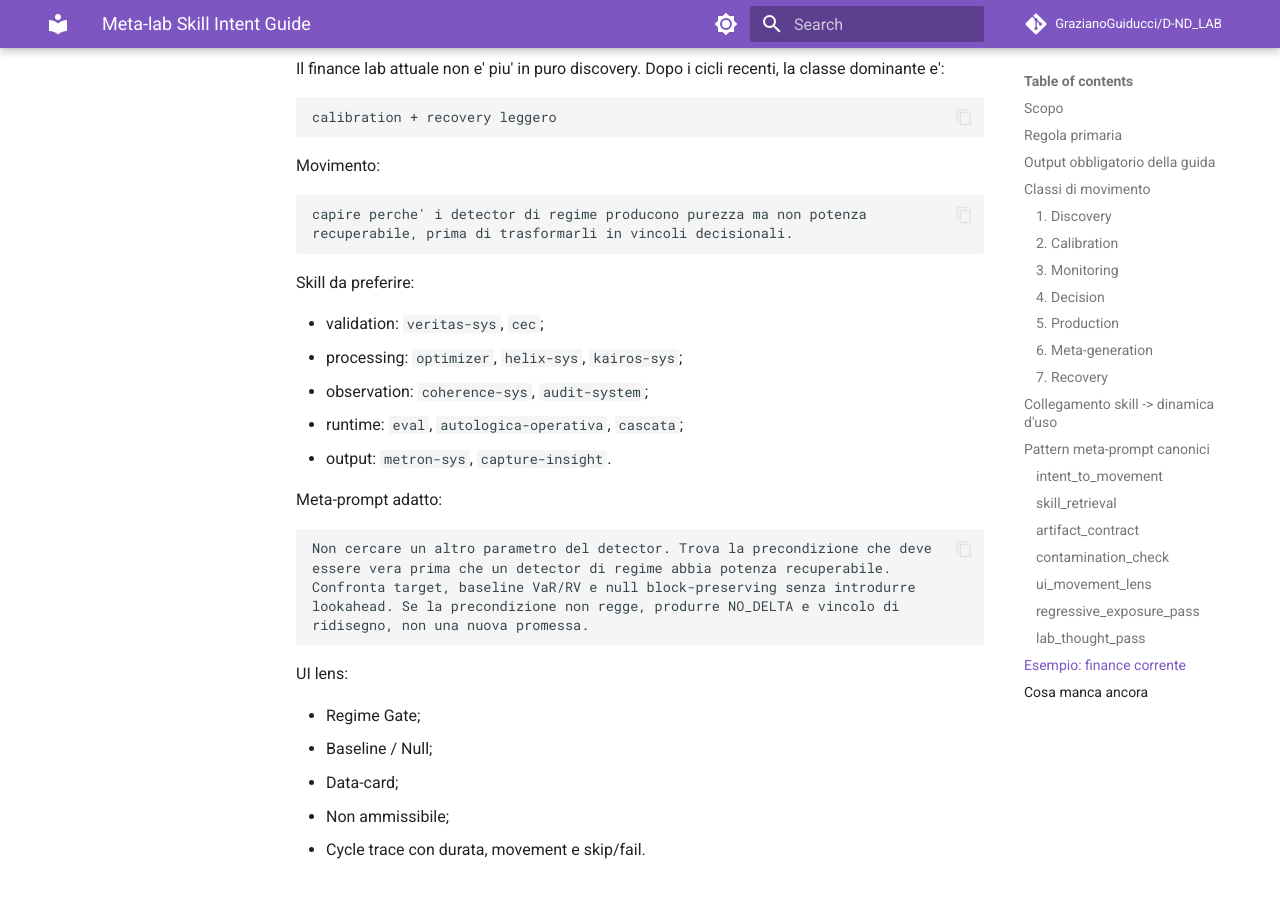
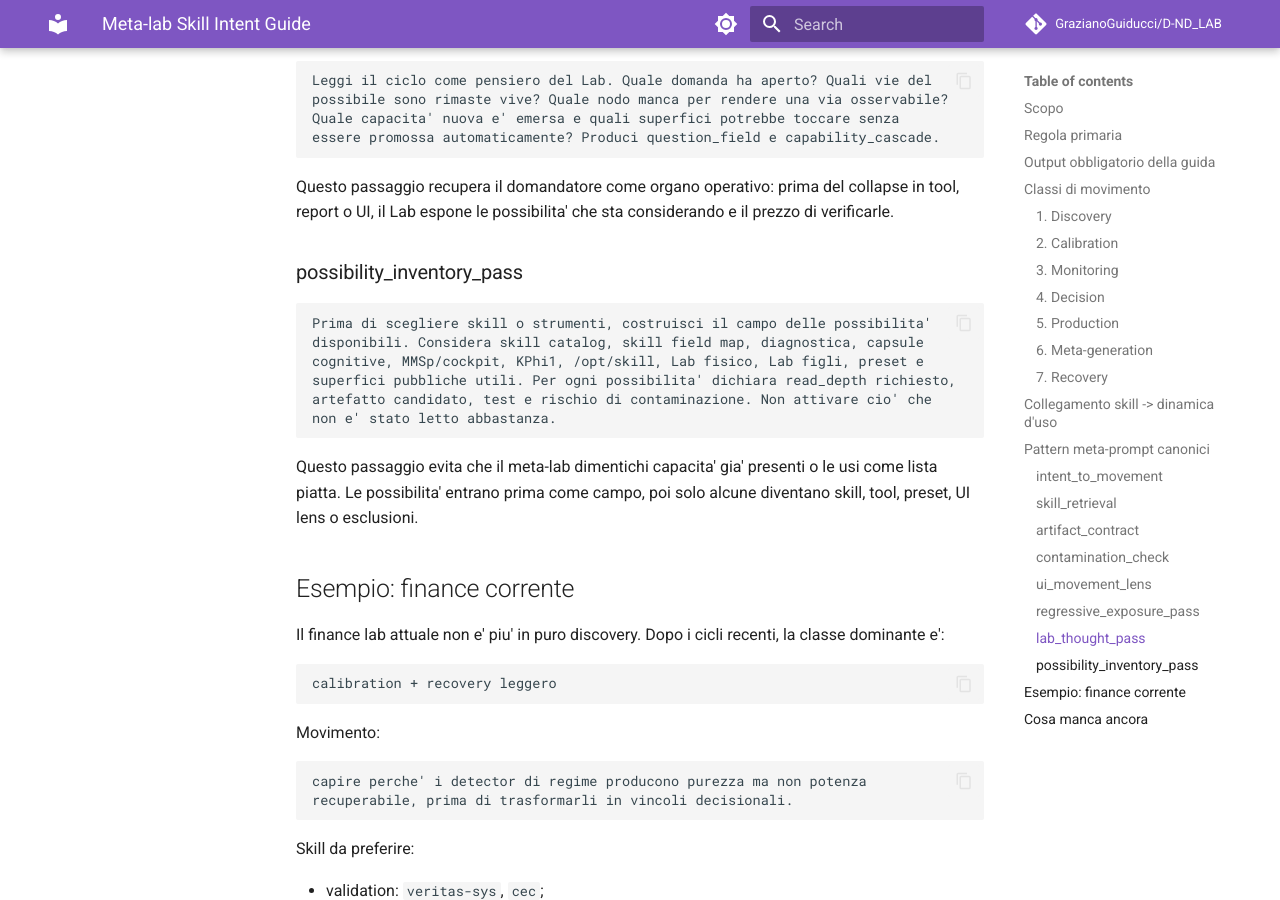
Before and after one commit to GrazianoGuiducci/D-ND_LAB, an MkDocs documentation site: the page built from docs/META_LAB_SKILL_INTENT_GUIDE.md, in a window 1280 px wide and 900 px high, scrolled down 10605 px. Built offline with MkDocs 1.6.1 and Material for MkDocs 9.7.7, drawn with Linux system fonts in a browser that asks for light colours; comment, search, counter and statistics services are not loaded; some of the changed text lies outside the part shown.

Commit message:
feat(meta-lab): add possibility inventory contract

````diff
--- a/docs/META_LAB_SKILL_INTENT_GUIDE.md
+++ b/docs/META_LAB_SKILL_INTENT_GUIDE.md
@@ -26,17 +26,21 @@ KPhi1, e `/opt/d-nd_cockpit/docs/system/kernel` come archivio storico MMSp.
 Queste fonti non vanno copiate in blocco: forniscono pattern da transdurre in
 contratti verificabili.
 
-Quando un ciclo produce o recupera una capacita' trasferibile, il meta-lab
-deve applicare anche `docs/LAB_THOUGHT_AND_CAPABILITY_CASCADE.md`. Il punto
-e' non ridurre il Lab a falsifier: il ciclo deve esporre la domanda che apre,
-le possibilita' ancora vive, i nodi mancanti e le superfici che potrebbero
-essere toccate a cascata.
+Prima di scegliere, il meta-lab deve applicare
+`docs/POSSIBILITY_FIELD_REGISTRY.md`: il sistema deve fornire al ciclo le
+possibilita' disponibili da skill, MMSp, capsule, Lab sorgenti, preset e
+superfici pubbliche. Quando un ciclo produce o recupera una capacita'
+trasferibile, il meta-lab deve applicare anche
+`docs/LAB_THOUGHT_AND_CAPABILITY_CASCADE.md`. Il punto e' non ridurre il Lab a
+falsifier: il ciclo deve esporre la domanda che apre, le possibilita' ancora
+vive, i nodi mancanti e le superfici che potrebbero essere toccate a cascata.
 
 La catena corretta e':
 
 ```text
 intent -> movement_class -> use_dynamics -> skill_layers -> meta_prompts
--> generated_artifacts -> null/baseline/assertions -> ui_contract -> e2e
+-> possibility_inventory -> generated_artifacts -> null/baseline/assertions
+-> ui_contract -> e2e
 ```
 
 Se un passaggio manca, il Lab puo' sembrare installato ma non sa muoversi.
@@ -76,6 +80,16 @@ meta-lab, un blocco `skill_intent_map` con questa struttura logica:
     "runtime_patterns": []
   },
   "skill_reading_matrix": ["skill lette con source, read_depth, trigger, output e rischio"],
+  "possibility_inventory": [
+    {
+      "source_id": "fonte",
+      "available_possibility": "cosa rende possibile",
+      "movement_link": "quale movimento serve",
+      "read_depth_required": "L0|L1|L2|L3|CAPSULE|BODY|BODY_PLUS_REFS|E2E",
+      "candidate_artifact": "context|mml|tool|assertion|null|baseline|ui|preset|copy|skill",
+      "status": "available|needs_body_read|support_only|deferred|blocked"
+    }
+  ],
   "meta_prompts": ["prompt operativi da iniettare nel context.md"],
   "generated_artifacts": ["file o moduli che devono nascere"],
   "null_baseline_requirements": ["controlli minimi prima di interpretare"],
@@ -445,6 +459,21 @@ Questo passaggio recupera il domandatore come organo operativo: prima del
 collapse in tool, report o UI, il Lab espone le possibilita' che sta
 considerando e il prezzo di verificarle.
 
+### possibility_inventory_pass
+
+```text
+Prima di scegliere skill o strumenti, costruisci il campo delle possibilita'
+disponibili. Considera skill catalog, skill field map, diagnostica, capsule
+cognitive, MMSp/cockpit, KPhi1, /opt/skill, Lab fisico, Lab figli, preset e
+superfici pubbliche utili. Per ogni possibilita' dichiara read_depth richiesto,
+artefatto candidato, test e rischio di contaminazione. Non attivare cio' che
+non e' stato letto abbastanza.
+```
+
+Questo passaggio evita che il meta-lab dimentichi capacita' gia' presenti o
+le usi come lista piatta. Le possibilita' entrano prima come campo, poi solo
+alcune diventano skill, tool, preset, UI lens o esclusioni.
+
 ## Esempio: finance corrente
 
 Il finance lab attuale non e' piu' in puro discovery. Dopo i cicli recenti,
@@ -512,6 +541,9 @@ Stato operativo attuale:
 - `docs/LAB_THOUGHT_AND_CAPABILITY_CASCADE.md` definisce come un ciclo espone
   domanda, possibilita', nodi mancanti e propagazioni candidate invece di
   lasciare la capacita' emersa solo in chat.
+- `docs/POSSIBILITY_FIELD_REGISTRY.md` definisce come fornire al ciclo le
+  possibilita' disponibili prima della scelta: skill, MMSp, capsule, Lab
+  sorgenti, preset e superfici pubbliche.
 - `tools/lab_template_generator.py` accetta `onboarding_contract_json` e lo
   scrive come `onboarding_contract.json` nel Lab figlio.
 - `dndlab plan-domain` puo' raccogliere `movement_class`, `use_dynamics`,
````
Also changed, not shown: docs/LAB_THOUGHT_AND_CAPABILITY_CASCADE.md (+7 -1 lines), docs/META_LAB_ARCHITECTURE.md (+12 -6 lines), docs/META_LAB_CAPABILITY_STACK.md (+21 -1 lines), docs/POSSIBILITY_FIELD_REGISTRY.md (added, +130 -0 lines), domains/meta-lab/context.md (+13 -1 lines), 2 other files.
